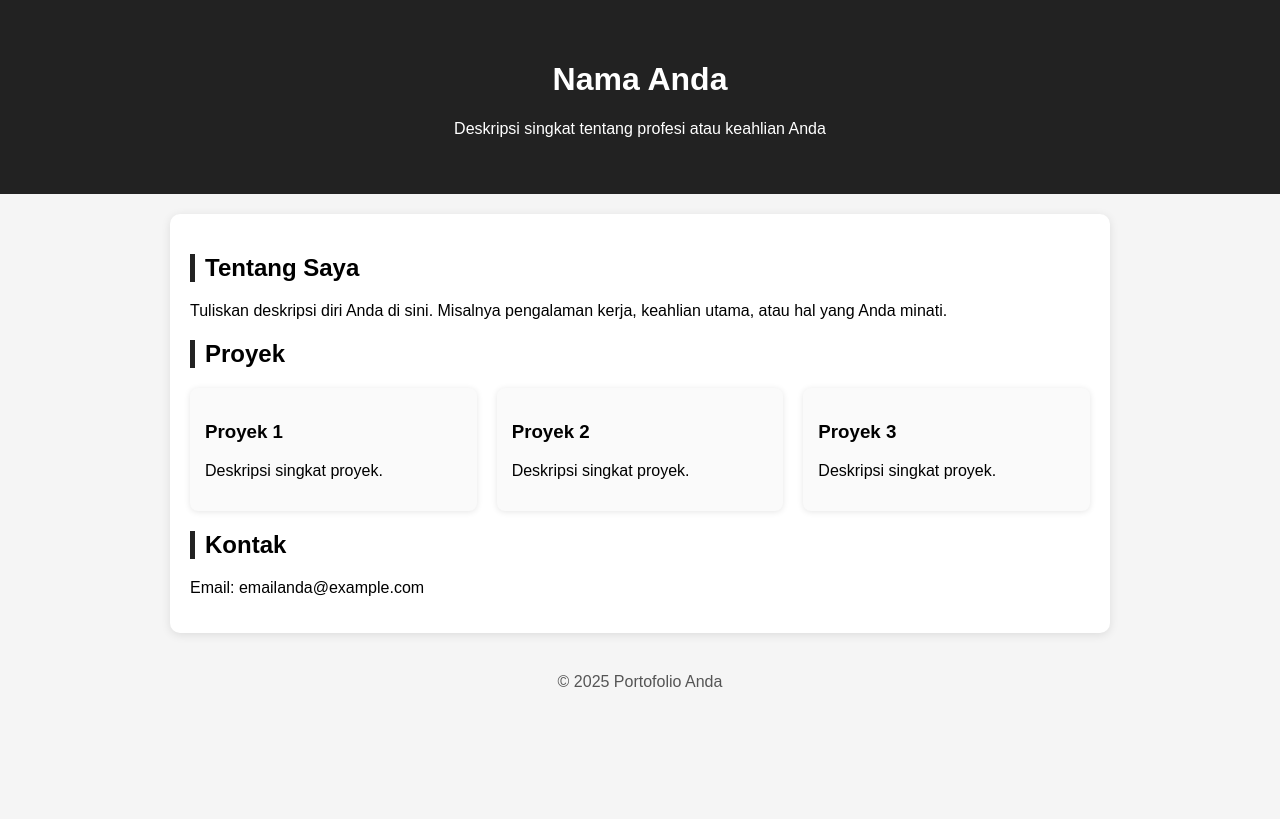
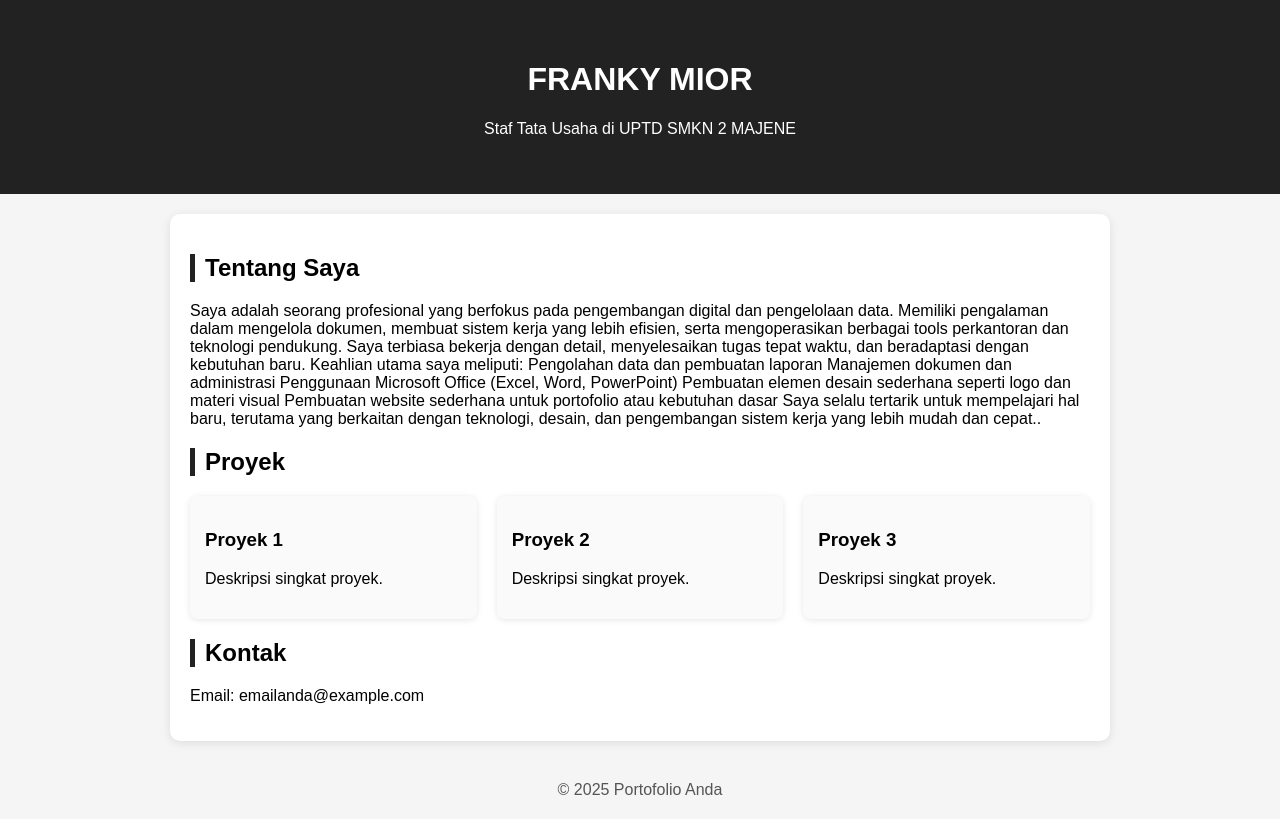
Before and after one commit to 4nk1m10r/public, a plain HTML site: page index.html in a window 1280 px wide. Drawn offline with Linux system fonts and the light colour scheme.

Commit message:
Update index.html

```diff
--- a/index.html
+++ b/index.html
@@ -50,13 +50,27 @@
 </head>
 <body>
   <header>
-    <h1>Nama Anda</h1>
-    <p>Deskripsi singkat tentang profesi atau keahlian Anda</p>
+    <h1>FRANKY MIOR</h1>
+    <p>Staf Tata Usaha di UPTD SMKN 2 MAJENE</p>
   </header>
 
   <div class="container">
     <h2>Tentang Saya</h2>
-    <p>Tuliskan deskripsi diri Anda di sini. Misalnya pengalaman kerja, keahlian utama, atau hal yang Anda minati.</p>
+    <p>Saya adalah seorang profesional yang berfokus pada pengembangan digital dan pengelolaan data. Memiliki pengalaman dalam mengelola dokumen, membuat sistem kerja yang lebih efisien, serta mengoperasikan berbagai tools perkantoran dan teknologi pendukung. Saya terbiasa bekerja dengan detail, menyelesaikan tugas tepat waktu, dan beradaptasi dengan kebutuhan baru.
+
+Keahlian utama saya meliputi:
+
+Pengolahan data dan pembuatan laporan
+
+Manajemen dokumen dan administrasi
+
+Penggunaan Microsoft Office (Excel, Word, PowerPoint)
+
+Pembuatan elemen desain sederhana seperti logo dan materi visual
+
+Pembuatan website sederhana untuk portofolio atau kebutuhan dasar
+
+Saya selalu tertarik untuk mempelajari hal baru, terutama yang berkaitan dengan teknologi, desain, dan pengembangan sistem kerja yang lebih mudah dan cepat..</p>
 
     <h2>Proyek</h2>
     <div class="projects">
```
